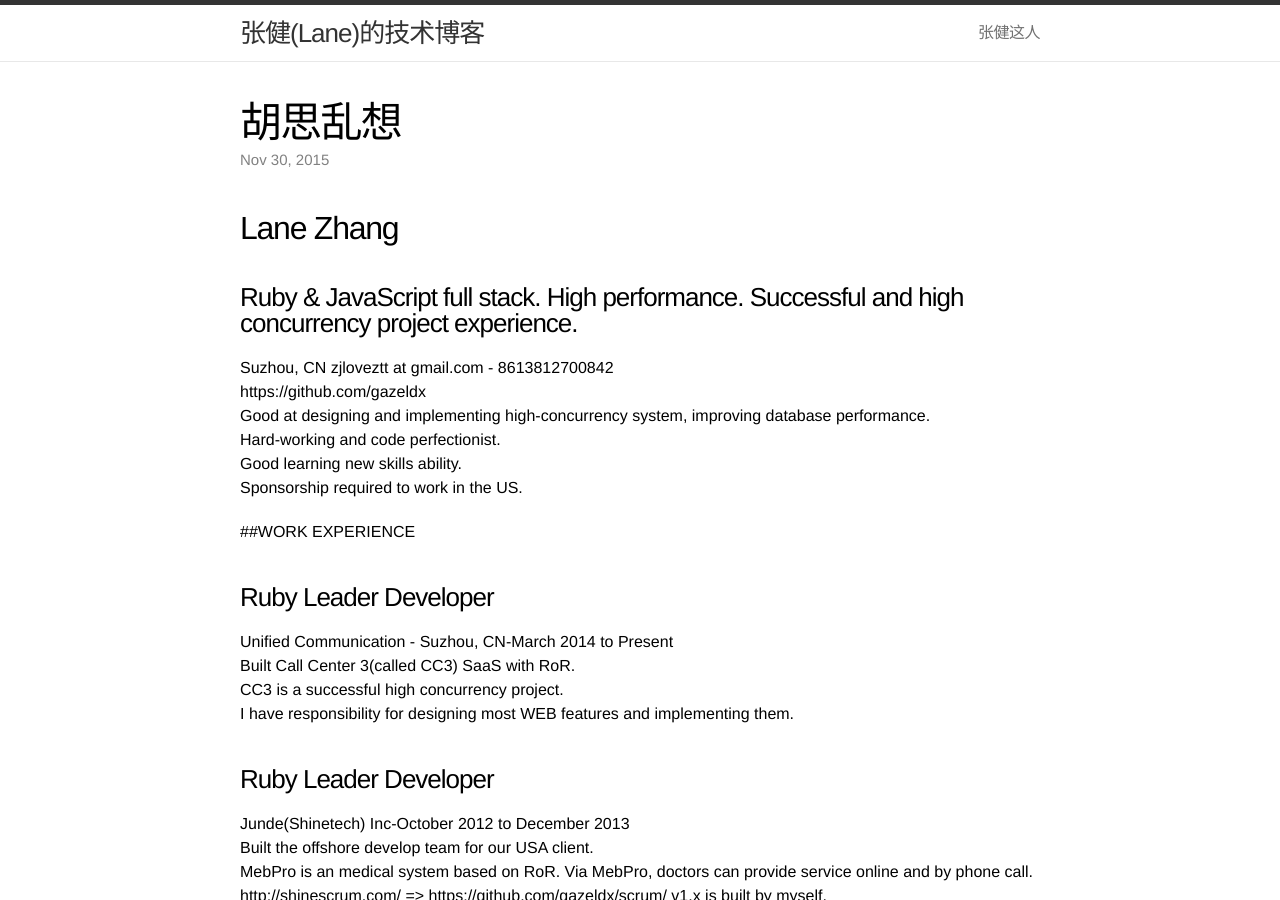
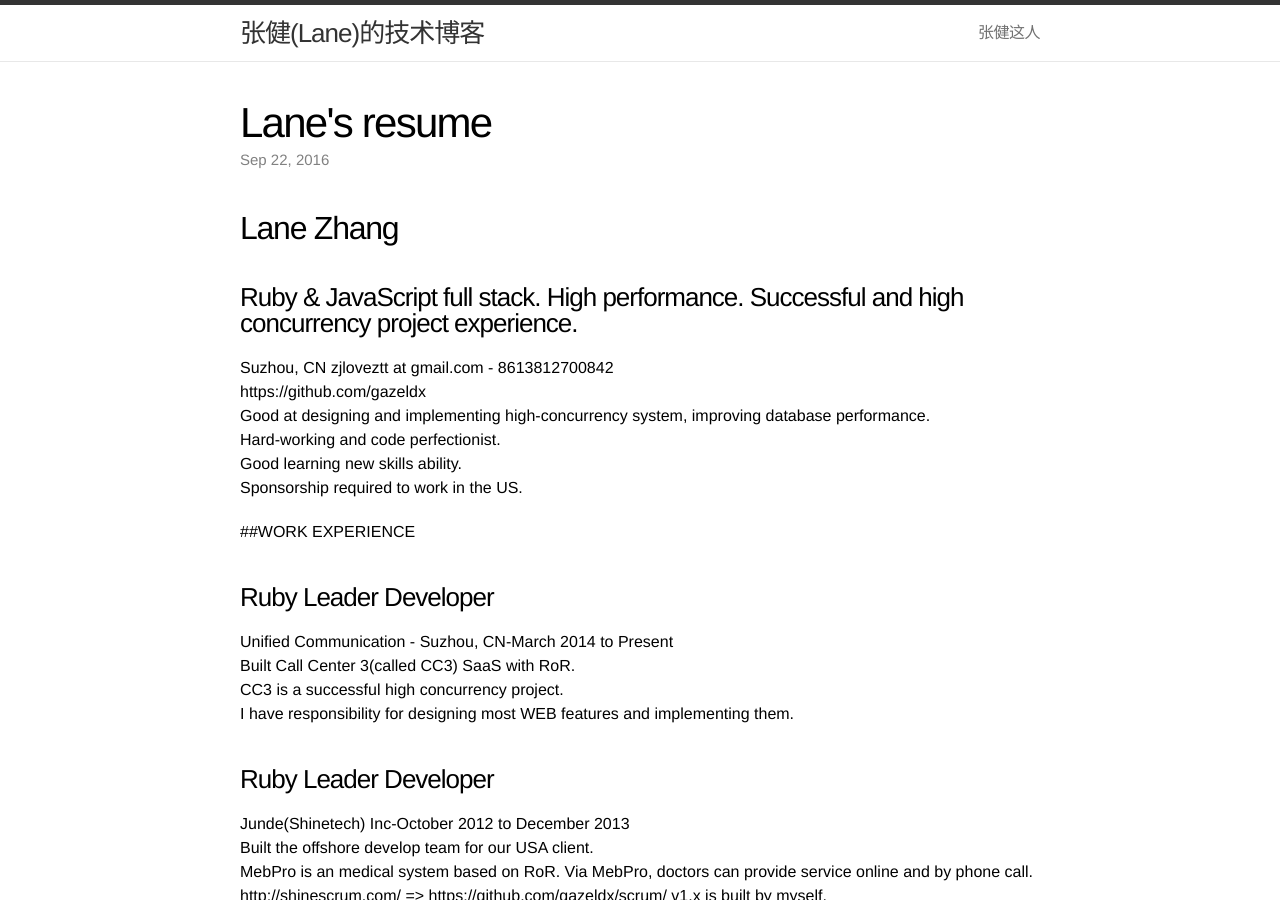
Before and after one commit to gazeldx/gazeldx.github.io, a Jekyll site: the page built from _posts/2016-01-21-胡思乱想.markdown, in a window 1280 px wide and 900 px high. Built offline with Jekyll 4.4.1, drawn with Linux system fonts in a browser that asks for light colours.

Commit message:
Update 4

```diff
--- a/_posts/2016-01-21-胡思乱想.markdown
+++ b/_posts/2016-01-21-胡思乱想.markdown
@@ -1,7 +1,7 @@
 ---
 layout: post
-title:  "胡思乱想"
-date:   2015-11-30 15:05:25
+title:  "Lane's resume"
+date:   2016-09-22 18:26:25
 categories: thought
 ---
 
```
